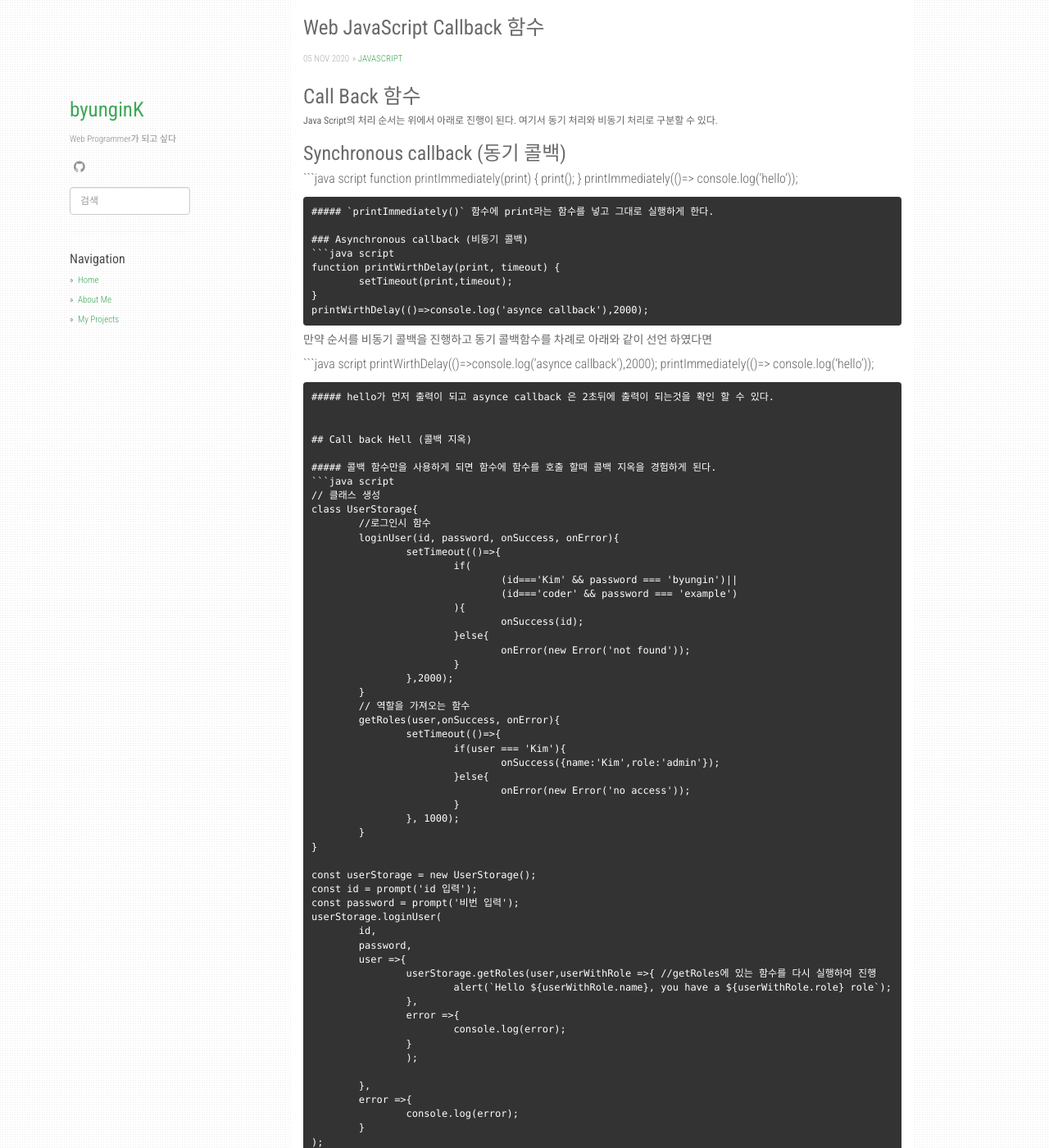
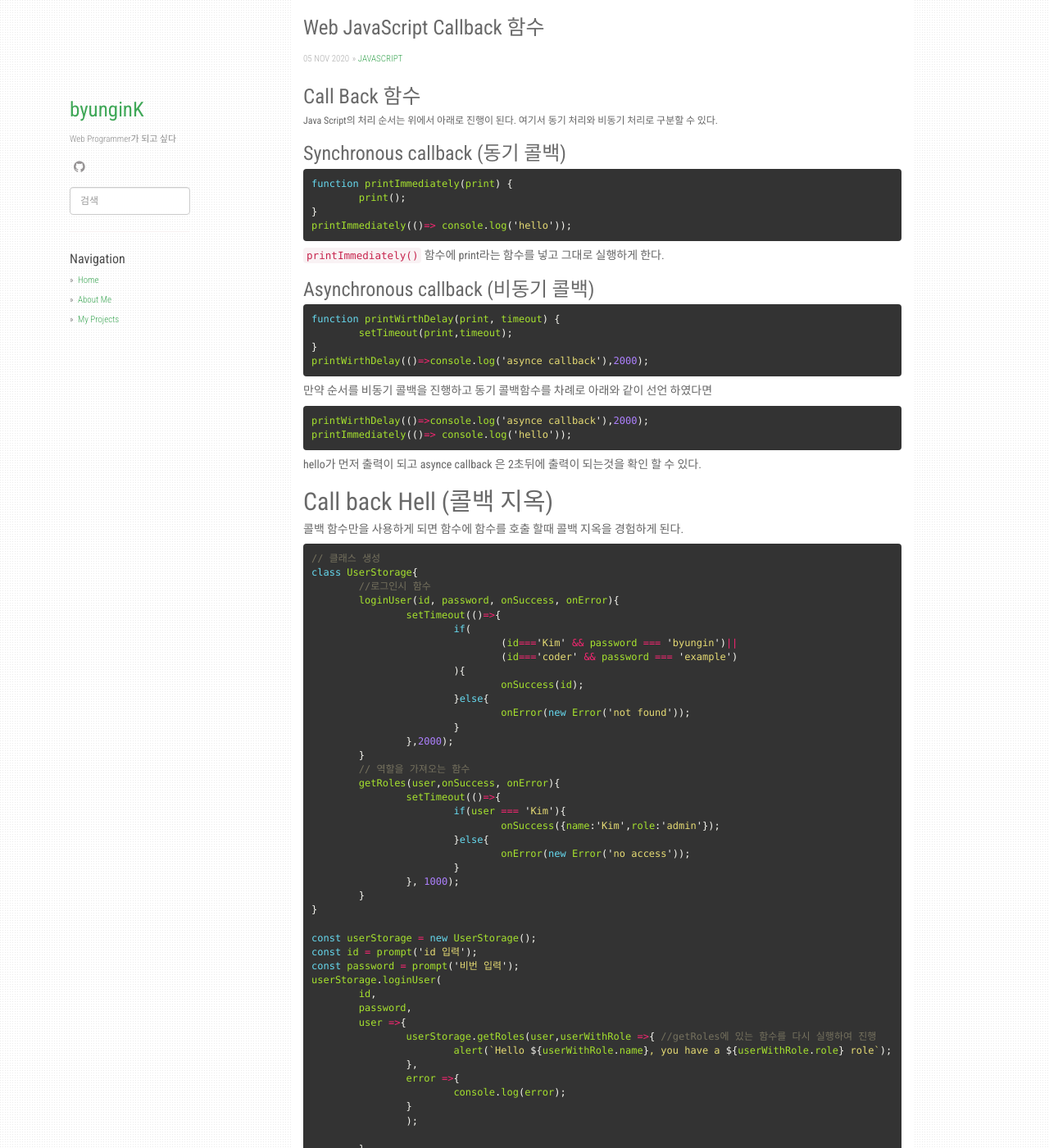
Before and after one commit to byunginK/byunginK.github.io, a Jekyll site: the page built from _posts/2020-11-05-callback.md, in a window 1280 px wide and 1400 px high. Shown: the whole window at 82% size. Built offline with Jekyll 4.4.1, drawn with Linux system fonts in a browser that asks for light colours; nearby versions of some CDN libraries; comment, search, counter and statistics services are not loaded; some of the changed text lies outside the part shown.

Commit message:
revise post

````diff
--- a/_posts/2020-11-05-callback.md
+++ b/_posts/2020-11-05-callback.md
@@ -10,7 +10,7 @@ categories: [JavaScript]
 ###### Java Script의 처리 순서는 위에서 아래로 진행이 된다. 여기서 동기 처리와 비동기 처리로 구분할 수 있다.
 
 ### Synchronous callback (동기 콜백)
-```java script
+```javascript
 function printImmediately(print) {
 	print();
 }
@@ -19,14 +19,14 @@ printImmediately(()=> console.log('hello'));
 ##### `printImmediately()` 함수에 print라는 함수를 넣고 그대로 실행하게 한다.
 
 ### Asynchronous callback (비동기 콜백)
-```java script
+```javascript
 function printWirthDelay(print, timeout) {
 	setTimeout(print,timeout);
 }
 printWirthDelay(()=>console.log('asynce callback'),2000);
 ```
 ##### 만약 순서를 비동기 콜백을 진행하고 동기 콜백함수를 차례로 아래와 같이 선언 하였다면
-```java script
+```javascript
 printWirthDelay(()=>console.log('asynce callback'),2000);
 printImmediately(()=> console.log('hello'));
 ```
@@ -36,7 +36,7 @@ printImmediately(()=> console.log('hello'));
 ## Call back Hell (콜백 지옥)
 
 ##### 콜백 함수만을 사용하게 되면 함수에 함수를 호출 할때 콜백 지옥을 경험하게 된다.
-```java script
+```javascript
 // 클래스 생성
 class UserStorage{
 	//로그인시 함수
````
Also changed, not shown: _posts/2020-11-06-async.md (+1 -1 lines), _posts/2020-11-06-promise.md (+1 -1 lines).
